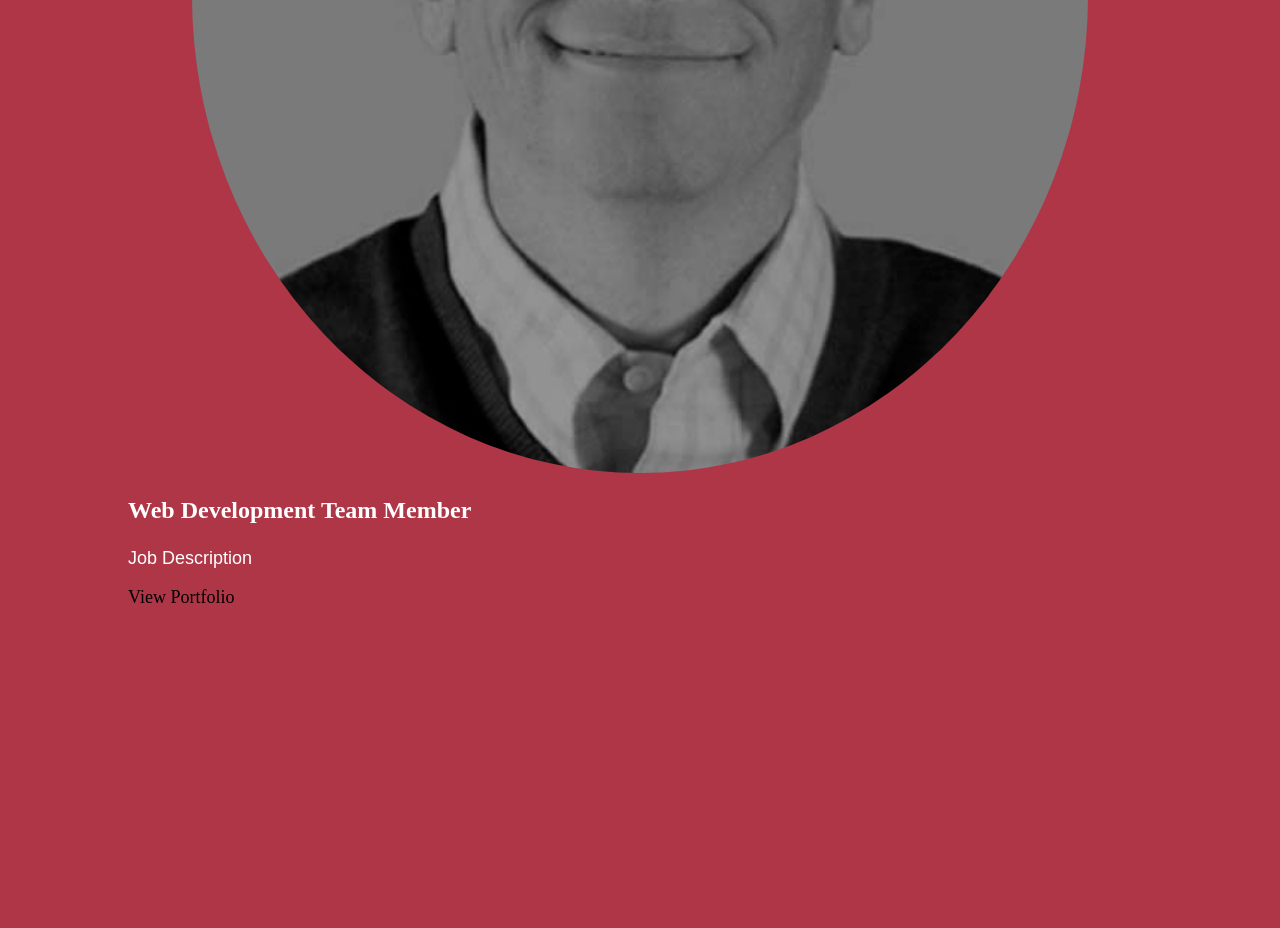
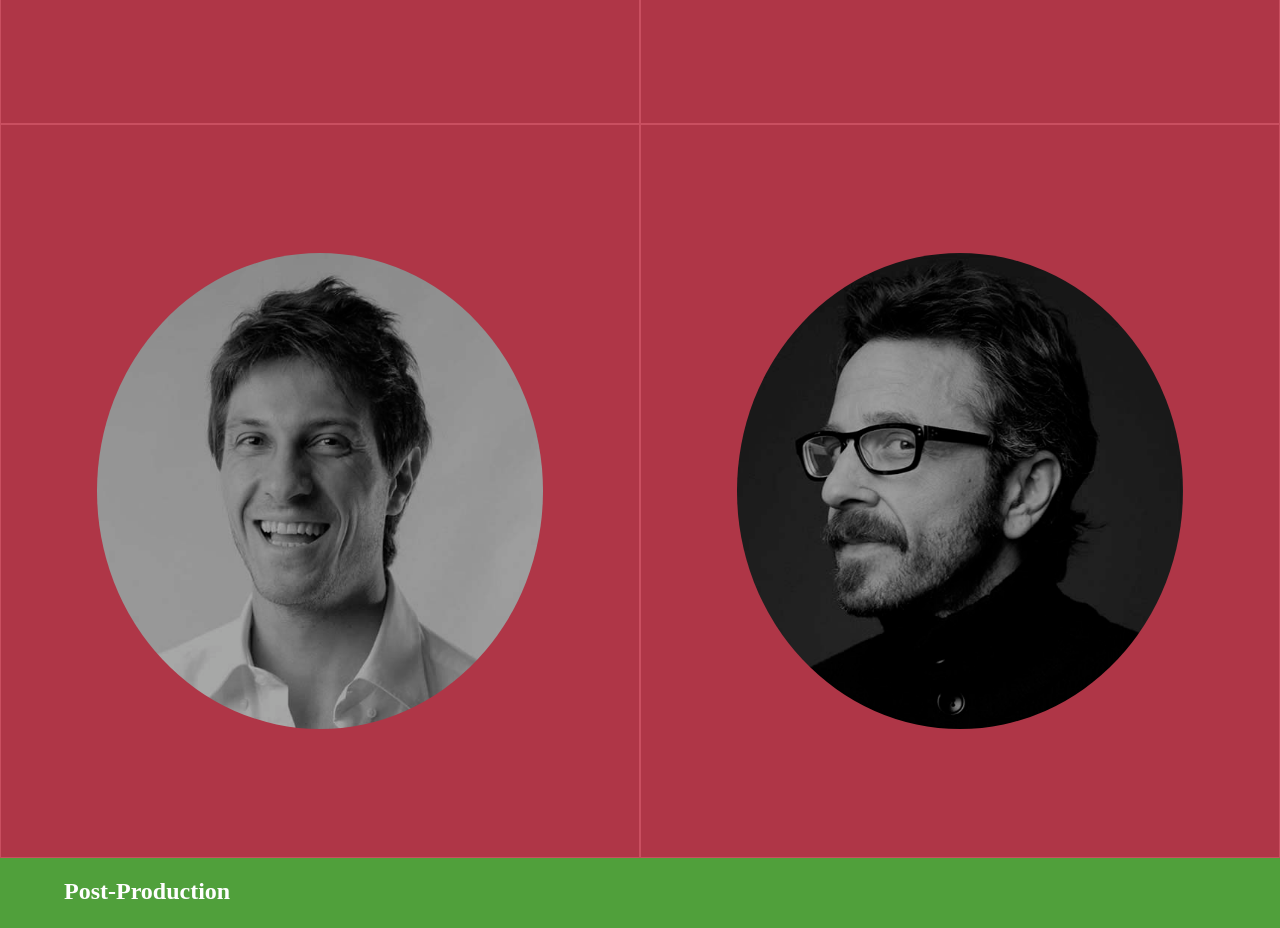
Before and after one commit to creditos-game/creditos-game.github.io, a website: page index.html in a window 1280 px wide. Shown: the part 1660-2588 px from the top of the page. Drawn offline with nearby package versions, Linux system fonts and the light colour scheme; a web font is replaced by a local one.

Commit message:
cambio en el width de team-member

```diff
--- a/sass/partials/modules/_team.scss
+++ b/sass/partials/modules/_team.scss
@@ -3,11 +3,11 @@
     width: 100%;
 
     h2 {
+        @include font-size(24);
         margin: 0;
         padding: 20px 0;
         text-align: center;
         width: 100%;
-        @include font-size(24);
     }
 }
 
@@ -23,28 +23,31 @@
     width: 100%;
 
     h2 {
+        @include font-size($title-mob-size);
         color: $text-color-light;
         font-family: $title-font;
         margin: auto 5%;
         text-align: left;
-        @include font-size($title-mob-size);
     }
 
     p {
+        @include font-size(18);
         color: $text-color-light;
         line-height: 1.6em;
         margin: 5%;
         padding-bottom: 5%;
         width: 90%;
-        @include font-size(18);
     }
 }
 
 .team-member {
+    @include font-size(15);
     color: $text-color-light;
+    display: inline-block;
+    float: left;
+    box-sizing: border-box;
     padding: 10% 0;
-    width: 100%;
-    @include font-size(18);
+    width: 50%;
 
     img{
         border-radius: 50%;
@@ -54,14 +57,14 @@
     }
 
     .team-member-information {
-        display: block;
+        display: none;
 
         h3 {
+            @include font-size(18);
             display: block;
             font-family: $title-font;
             padding: 0 10%;
             width: 80%;
-            @include font-size($title-mob-size);
         }
 
         p {
@@ -85,6 +88,7 @@
     background-color: $web-color;
     .team-member {
         background-color: darken($web-color, 10%);
+        border: 1px solid $web-color;
     }
 }
 
@@ -94,6 +98,7 @@
     color: $text-color-dark;
     .team-member {
         background-color: darken($post-prod-color, 10%);
+        border: 1px solid $post-prod-color;
     }
 }
 
@@ -102,6 +107,7 @@
 
     .team-member {
         background-color: darken($anim-color, 10%);
+        border: 1px solid $anim-color;
     }
 }
 
@@ -110,6 +116,7 @@
 
     .team-member {
         background-color: darken($admin-color, 10%);
+        border: 1px solid $admin-color;
     }
 }
 
@@ -118,6 +125,7 @@
 
     .team-member {
         background-color: darken($collab-color, 10%);
+        border: 1px solid $collab-color;
     }
 }
 
@@ -126,5 +134,6 @@
 
     .team-member {
         background-color: darken($fair-color, 10%);
+        border: 1px solid $fair-color;
     }
 }
```
Also changed, not shown: css/styles.css.
